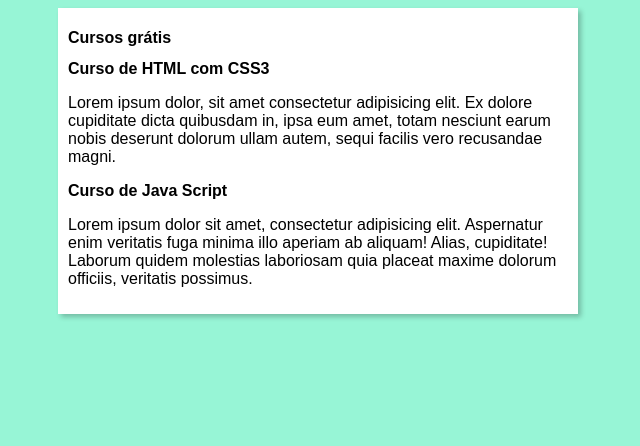
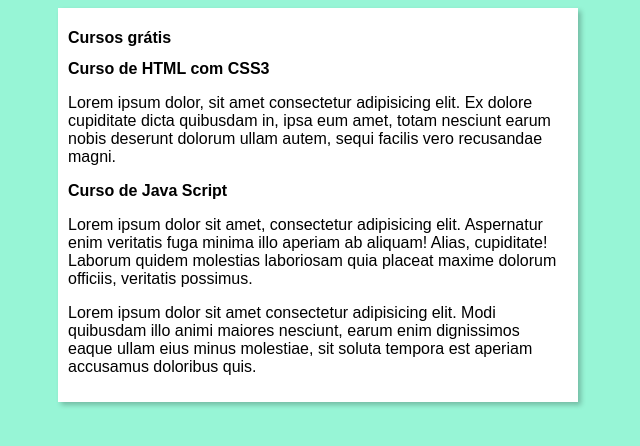
Before and after one commit to RebeccaDMartins/Projeto-site, a plain HTML site: page index.html in a window 1280 px wide. Shown: the whole page, without its empty margins (322-962 px from the left). Drawn offline with Linux system fonts and the light colour scheme.

Commit message:
adição de mais um parágrafo

```diff
--- a/index.html
+++ b/index.html
@@ -18,6 +18,7 @@
         <article>
             <h2>Curso de Java Script</h2>
             <p>Lorem ipsum dolor sit amet, consectetur adipisicing elit. Aspernatur enim veritatis fuga minima illo aperiam ab aliquam! Alias, cupiditate! Laborum quidem molestias laboriosam quia placeat maxime dolorum officiis, veritatis possimus.</p>
+            <p>Lorem ipsum dolor sit amet consectetur adipisicing elit. Modi quibusdam illo animi maiores nesciunt, earum enim dignissimos eaque ullam eius minus molestiae, sit soluta tempora est aperiam accusamus doloribus quis.</p>
         </article>
     </main>
 </body>
```
